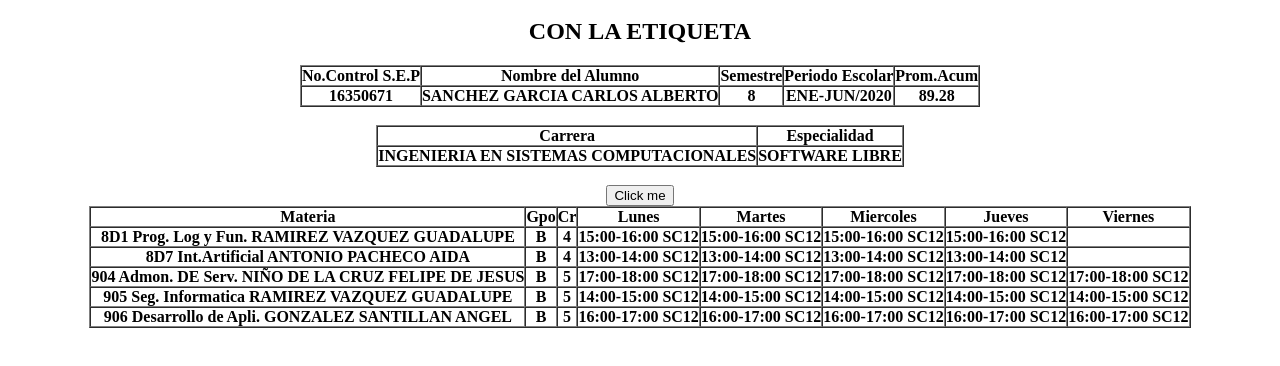
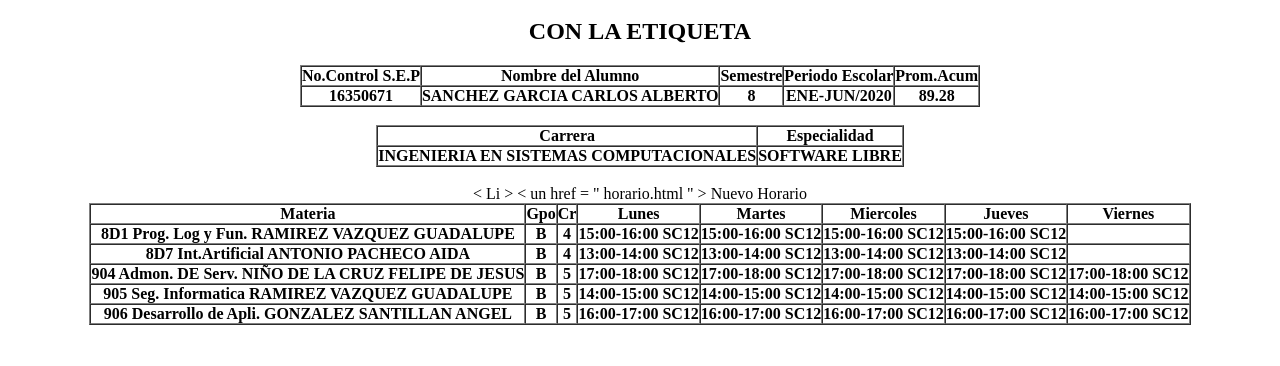
Before and after one commit to CarlosAlbertoSanchezGarcia/Horarioview, a plain HTML site: page index.html in a window 1280 px wide. Shown: the part 48-414 px from the top of the page. Drawn offline with Linux system fonts and the light colour scheme.

Commit message:
Update index.html

```diff
--- a/index.html
+++ b/index.html
@@ -24,6 +24,5 @@
 <tr><th>905 Seg. Informatica RAMIREZ VAZQUEZ GUADALUPE</th><th>B</th><th>5</th><th>14:00-15:00 SC12</th><th>14:00-15:00 SC12</th><th>14:00-15:00 SC12</th><th>14:00-15:00 SC12</th><th>14:00-15:00 SC12</th></tr>
 <tr><th>906 Desarrollo de Apli. GONZALEZ SANTILLAN ANGEL</th><th>B</th><th>5</th><th>16:00-17:00 SC12</th><th>16:00-17:00 SC12</th><th>16:00-17:00 SC12</th><th>16:00-17:00 SC12</th><th>16:00-17:00 SC12</th></tr>
 <body>
-    <input type="button" value="Click me">
-
+     < Li > < un  href = " horario.html " > Nuevo Horario </ una > </ li >
 <html>
```
